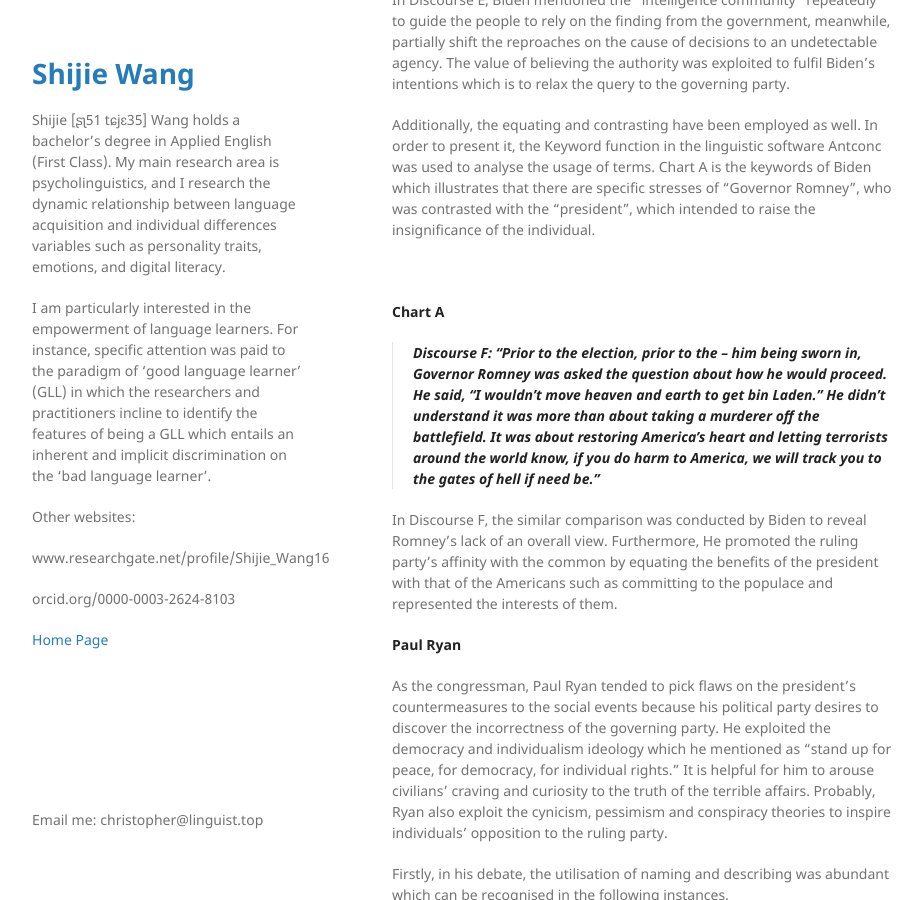
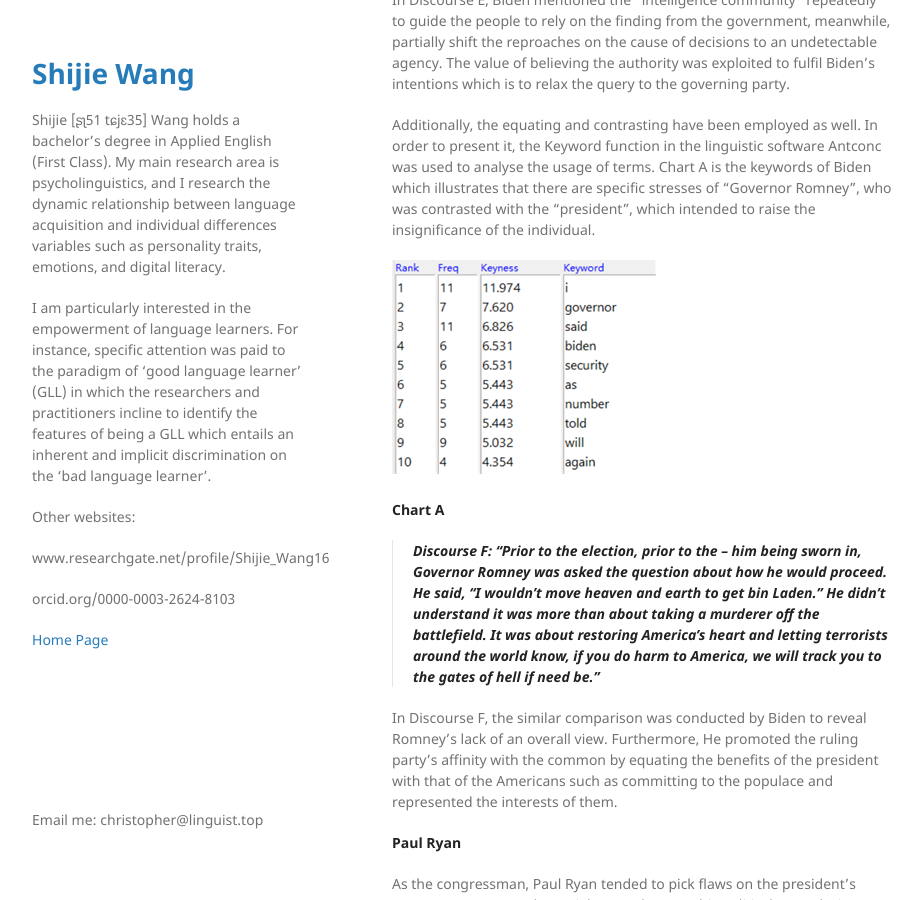
Before and after one commit to ChristopherTLAL/personal-blog, a Jekyll site: the page built from _posts/2017-12-01-CDA and Vice-Presidential Debate of 2012.md, in a window 1280 px wide and 900 px high, scrolled down 2211 px. Shown: the whole window, without its empty margins (178-1100 px from the left). Built offline with Jekyll 4.4.1, drawn with Linux system fonts in a browser that asks for light colours.

Commit message:
Update 2017-12-01-CDA and Vice-Presidential Debate of 2012.md

```diff
--- a/_posts/2017-12-01-CDA and Vice-Presidential Debate of 2012.md
+++ b/_posts/2017-12-01-CDA and Vice-Presidential Debate of 2012.md
@@ -111,7 +111,7 @@ illustrates that there are specific stresses of “Governor Romney”, who was
 contrasted with the “president”, which intended to raise the insignificance of
 the individual.
 
-![](media/8609f3012639f5575bd965fcb213b00a.png)
+![](/8609f3012639f5575bd965fcb213b00a.png)
 
 **Chart A**
 
@@ -164,7 +164,7 @@ to present this controversy, the Antconc was used again to analyse these two
 different naming measures. Compared with Chart A, Chart B is the keywords of
 Ryan which indicates that the term “Obama” is a specific one in the discourse.
 
-![](media/91cf55026beef5956672e5f7e54c1bc7.png)
+![](/91cf55026beef5956672e5f7e54c1bc7.png)
 
 **Chart B**
 
```
